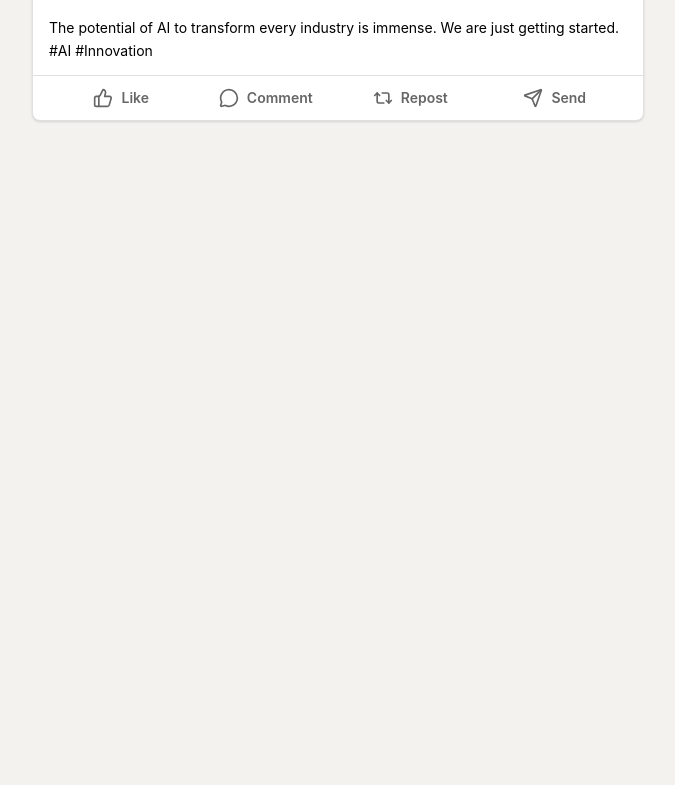
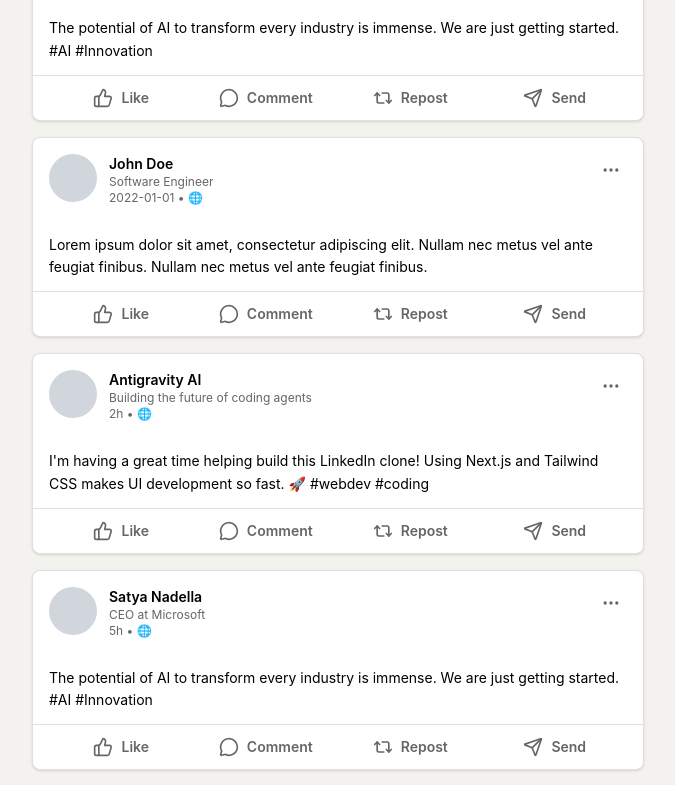
Before and after one commit to jabez-abija2399/linkedin-clone-yabetskifle, a Next.js app: page / in a window 1280 px wide. Shown: the part 740-1525 px from the top of the page, without its empty margins (302-977 px from the left). Before the commit the page ends 885 px from the top, so only its background shows below. Built offline with nearby package versions, Linux system fonts and the light colour scheme.

Commit message:
post mock data created

```diff
--- a/src/app/(main)/page.tsx
+++ b/src/app/(main)/page.tsx
@@ -25,6 +25,48 @@ const MOCK_Posts = [
   },
   {
     id: "3",
+    authorName: "Satya Nadella",
+    authorHeadline: "CEO at Microsoft",
+    content: "The potential of AI to transform every industry is immense. We are just getting started. #AI #Innovation",
+    createdAt: "5h"
+  },
+  {
+      id: 4,
+      authorName: "John Doe",
+      authorHeadline: "Software Engineer",
+      content: "Lorem ipsum dolor sit amet, consectetur adipiscing elit. Nullam nec metus vel ante feugiat finibus. Nullam nec metus vel ante feugiat finibus.",
+      createdAt: "2022-01-01",
+   },
+    {
+    id: "5",
+    authorName: "Antigravity AI",
+    authorHeadline: "Building the future of coding agents",
+    content: "I'm having a great time helping build this LinkedIn clone! Using Next.js and Tailwind CSS makes UI development so fast. 🚀 #webdev #coding",
+    createdAt: "2h"
+  },
+  {
+    id: "6",
+    authorName: "Satya Nadella",
+    authorHeadline: "CEO at Microsoft",
+    content: "The potential of AI to transform every industry is immense. We are just getting started. #AI #Innovation",
+    createdAt: "5h"
+  },
+  {
+      id: "7",
+      authorName: "John Doe",
+      authorHeadline: "Software Engineer",
+      content: "Lorem ipsum dolor sit amet, consectetur adipiscing elit. Nullam nec metus vel ante feugiat finibus. Nullam nec metus vel ante feugiat finibus.",
+      createdAt: "2022-01-01",
+   },
+    {
+    id: "8",
+    authorName: "Antigravity AI",
+    authorHeadline: "Building the future of coding agents",
+    content: "I'm having a great time helping build this LinkedIn clone! Using Next.js and Tailwind CSS makes UI development so fast. 🚀 #webdev #coding",
+    createdAt: "2h"
+  },
+  {
+    id: "9",
     authorName: "Satya Nadella",
     authorHeadline: "CEO at Microsoft",
     content: "The potential of AI to transform every industry is immense. We are just getting started. #AI #Innovation",
```
